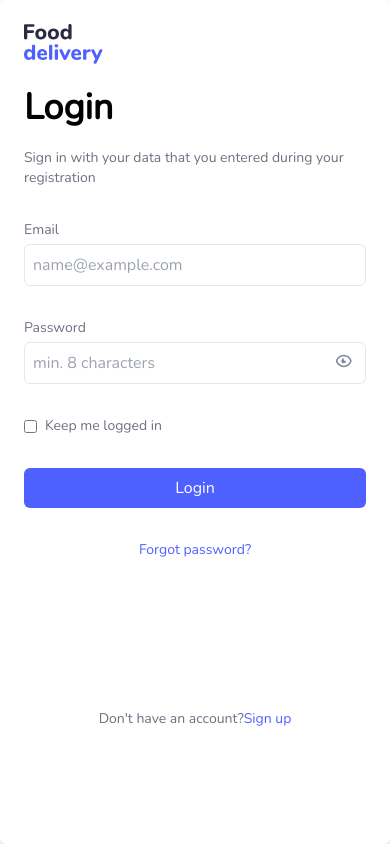
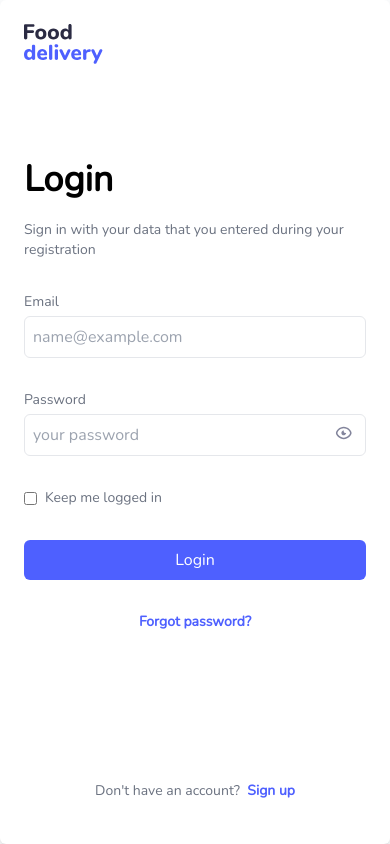
Before and after one commit to sayuj1/food-delivery, a React (Create React App) app: page /login in a window 390 px wide. Built offline with nearby package versions, Linux system fonts and the light colour scheme.

Commit message:
correct typography

```diff
--- a/public/index.html
+++ b/public/index.html
@@ -25,7 +25,7 @@
       work correctly both with client-side routing and a non-root public URL.
       Learn how to configure a non-root public URL by running `npm run build`.
     -->
-    <title>React App</title>
+    <title>Food Delivery</title>
   </head>
   <body>
     <noscript>You need to enable JavaScript to run this app.</noscript>
--- a/src/components/auth/AuthForm.jsx
+++ b/src/components/auth/AuthForm.jsx
@@ -75,7 +75,7 @@ const AuthForm = props => {
             <img
               src={'assets/foodDeliveryLogo.svg'}
               alt='food-delivery-logo'
-              className='md:mx-[120px]'
+              className='md:mx-[120px] mb-24'
             />
             <div className='md:mx-[120px] items-center h-3/4 mt-24'>
               <div className='text-4xl font-bold text-gray-1000 mb-5' data-testid='title'>
@@ -123,7 +123,7 @@ const AuthForm = props => {
                       onChange={handleChange}
                       className='mt-1 p-2 w-full border rounded-md hover:border-blue-500'
                       required
-                      placeholder='min. 8 characters'
+                      placeholder='your password'
                     />
                     <span
                       className='absolute inset-y-0 right-0 flex items-center pr-3'
@@ -166,7 +166,7 @@ const AuthForm = props => {
                     {/* eslint-disable jsx-a11y/anchor-is-valid */}
                     <a
                       href='#'
-                      className='text-sm flex justify-center text-[#4E60FF]'
+                      className='text-sm flex justify-center text-[#4E60FF] font-bold'
                     >
                       Forgot password?
                     </a>
@@ -186,15 +186,15 @@ const AuthForm = props => {
             {title === 'Login' ? (
               <div className='text-sm text-gray-500 flex justify-center items-end  '>
                 Don't have an account?
-                <Link to='/signup' className='text-sm text-[#4E60FF]'>
-                  Sign up
+                <Link to='/signup' className='text-sm text-[#4E60FF] font-bold'>
+                  &nbsp; Sign up
                 </Link>
               </div>
             ) : (
               <div className='text-sm text-gray-500 flex justify-center'>
                 Have an account?
-                <Link to='/login' className='text-sm text-[#4E60FF]'>
-                  Login
+                <Link to='/login' className='text-sm text-[#4E60FF] font-bold'>
+                  &nbsp; Login
                 </Link>
               </div>
             )}
```
